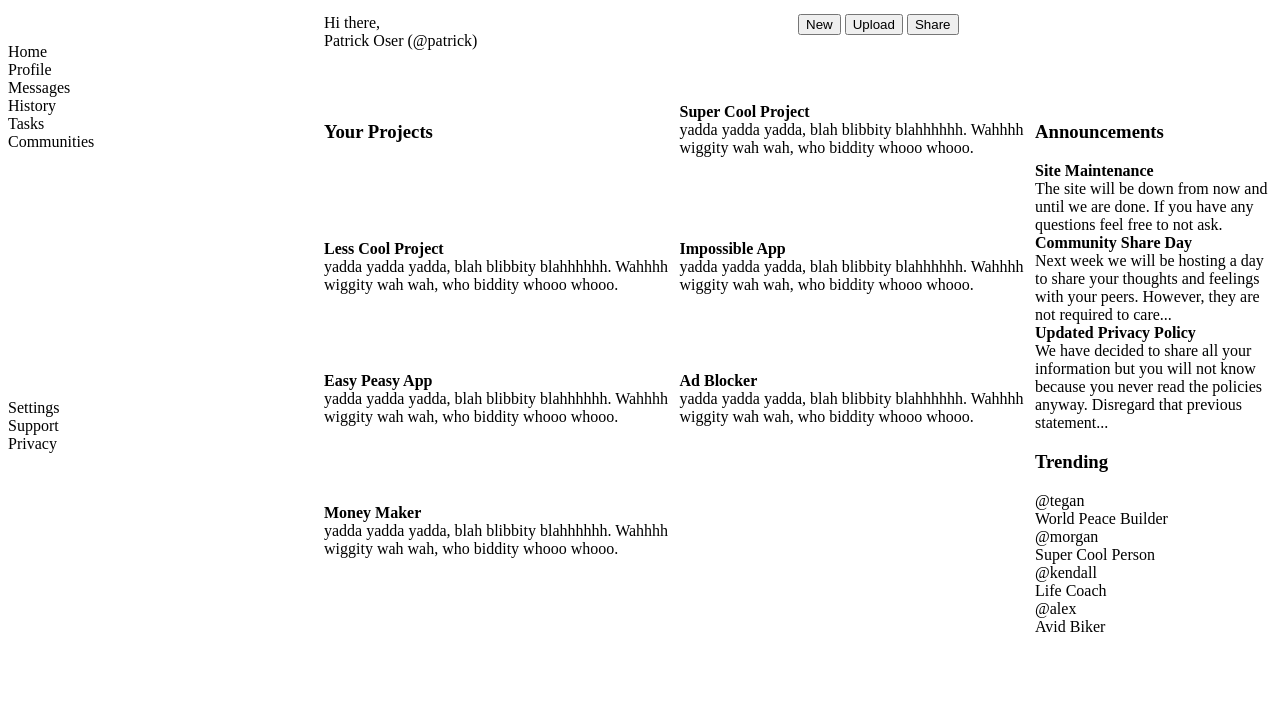
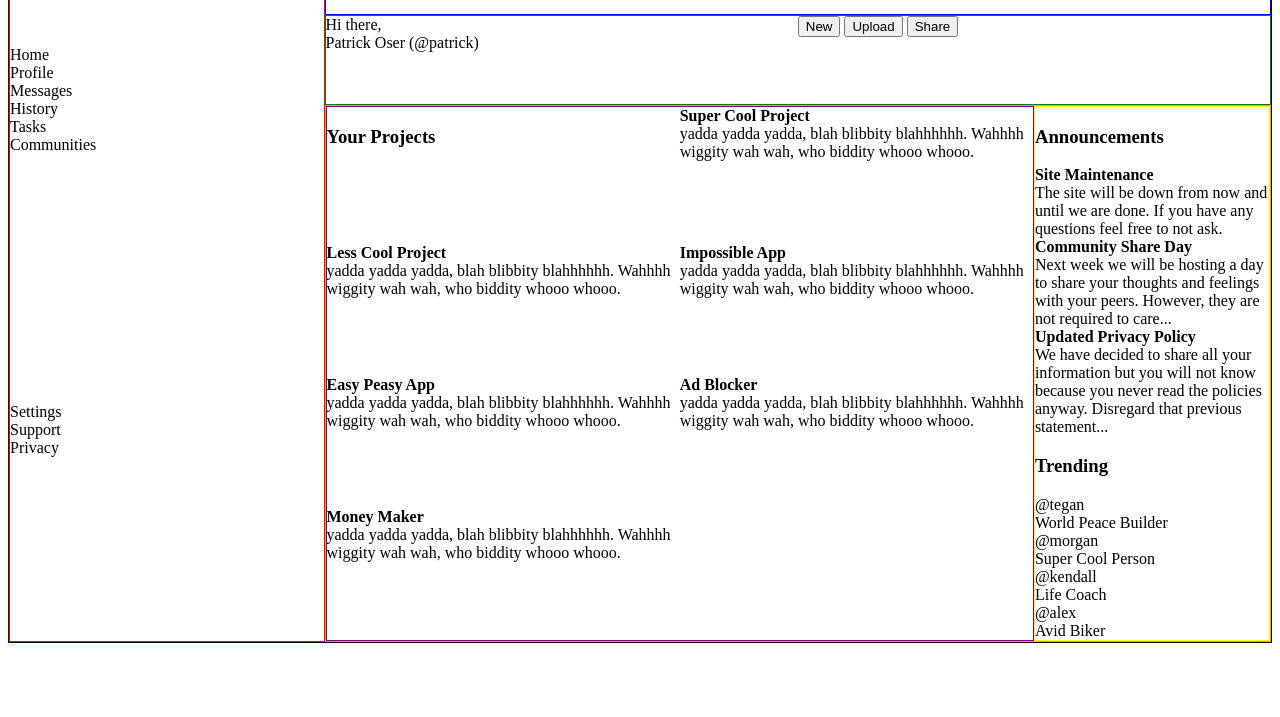
Before and after one commit to TapTapYap/Admin-dasboard, a plain HTML site: page index.html in a window 1280 px wide. Shown: the part 83-800 px from the top of the page. Drawn offline with Linux system fonts and the light colour scheme.

Commit message:
Added borders to visualize grid layout.

```diff
--- a/style.css
+++ b/style.css
@@ -2,34 +2,40 @@
     display: grid;
     grid-template-columns: 1fr 3fr;
     grid-template-rows: 1fr 1fr 6fr;
+    border: 1px black solid;
 }
 
 .sidebar {
     grid-row: span 3;
     display: grid;
     grid-template-rows: 1fr 3fr 2fr;
+    border: 1px red solid;
 }
 
 .header {
     display: grid;
     grid-template-columns: 2fr 1fr;
+    border: 1px blue solid;
 }
 
 .navbar {
     display: grid;
     grid-template-columns: 1fr 1fr;
+    border: 1px green solid;
 }
 
 .main-content {
     display: grid;
     grid-template-columns: 3fr 1fr;
+    border: 1px orange solid;
 }
 
 .left-main-content {
     display: grid;
     grid-template-columns: repeat(2, minmax(150px, 1fr));
+    border: 1px purple solid;
 }
 
 .right-main-content {
-
+    border: 1px yellow solid;
 }
```
